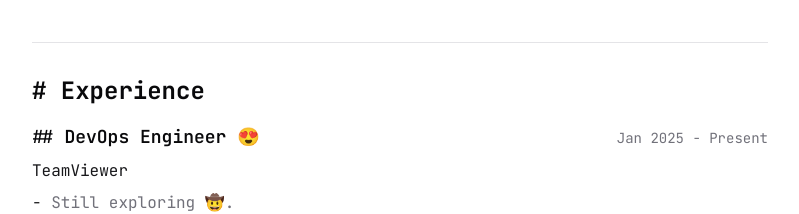
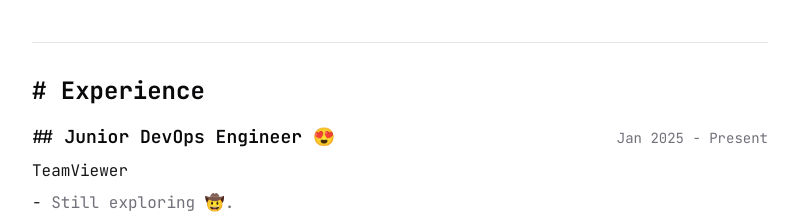
Before and after one commit to andresousadotpt/portfolio, a Next.js app: page / in a window 1280 px wide. Shown: the part 1520-1734 px from the top of the page, without its empty margins (240-1039 px from the left). Built offline with nearby package versions, Linux system fonts and the light colour scheme.

Commit message:
fix: Make Junior DevOps Engineer, instead of DevOps Engineer

```diff
--- a/components/experience.tsx
+++ b/components/experience.tsx
@@ -1,7 +1,7 @@
 export default function Experience() {
     const experiences = [
         {
-            title: "DevOps Engineer 😍",
+            title: "Junior DevOps Engineer 😍",
             company: "TeamViewer",
             period: "Jan 2025 - Present",
             responsibilities: ["Still exploring 🤠."],
```
